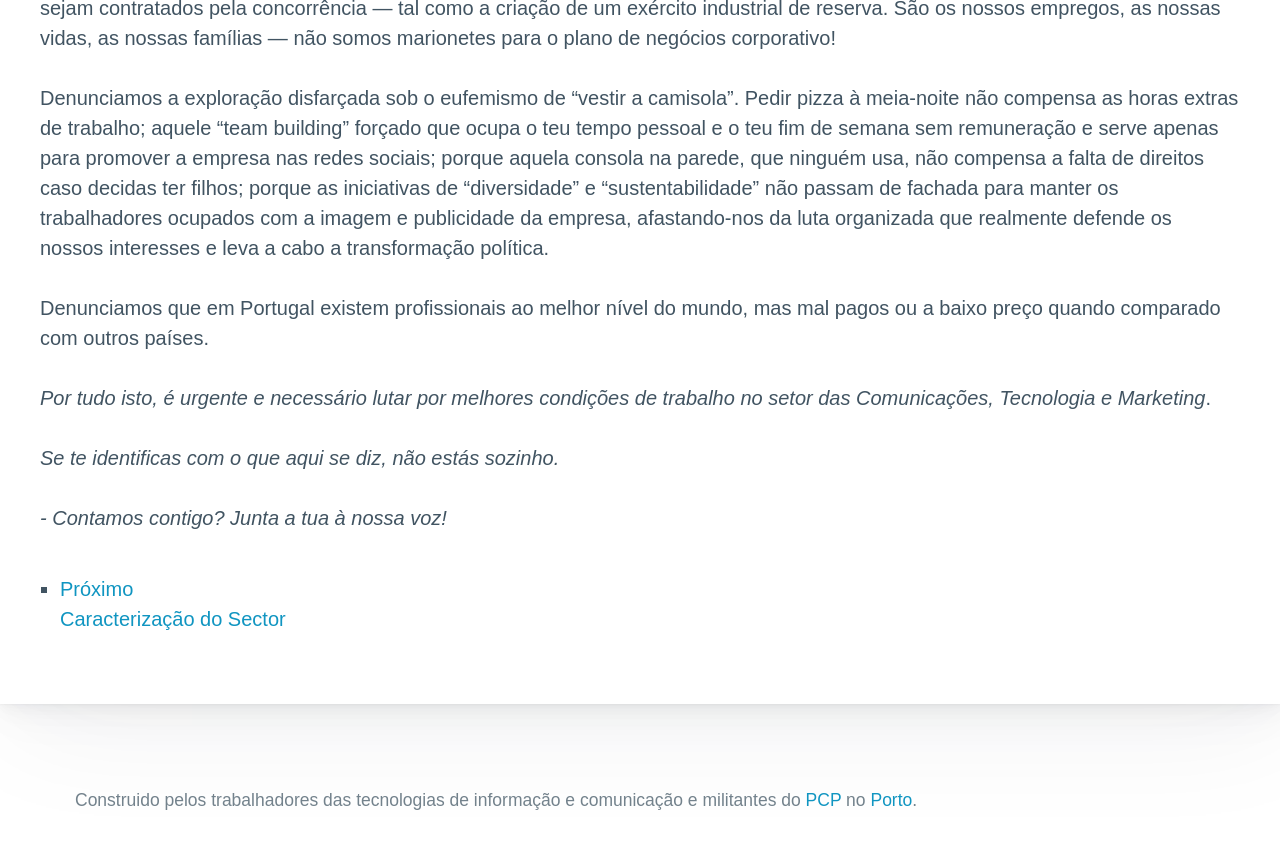
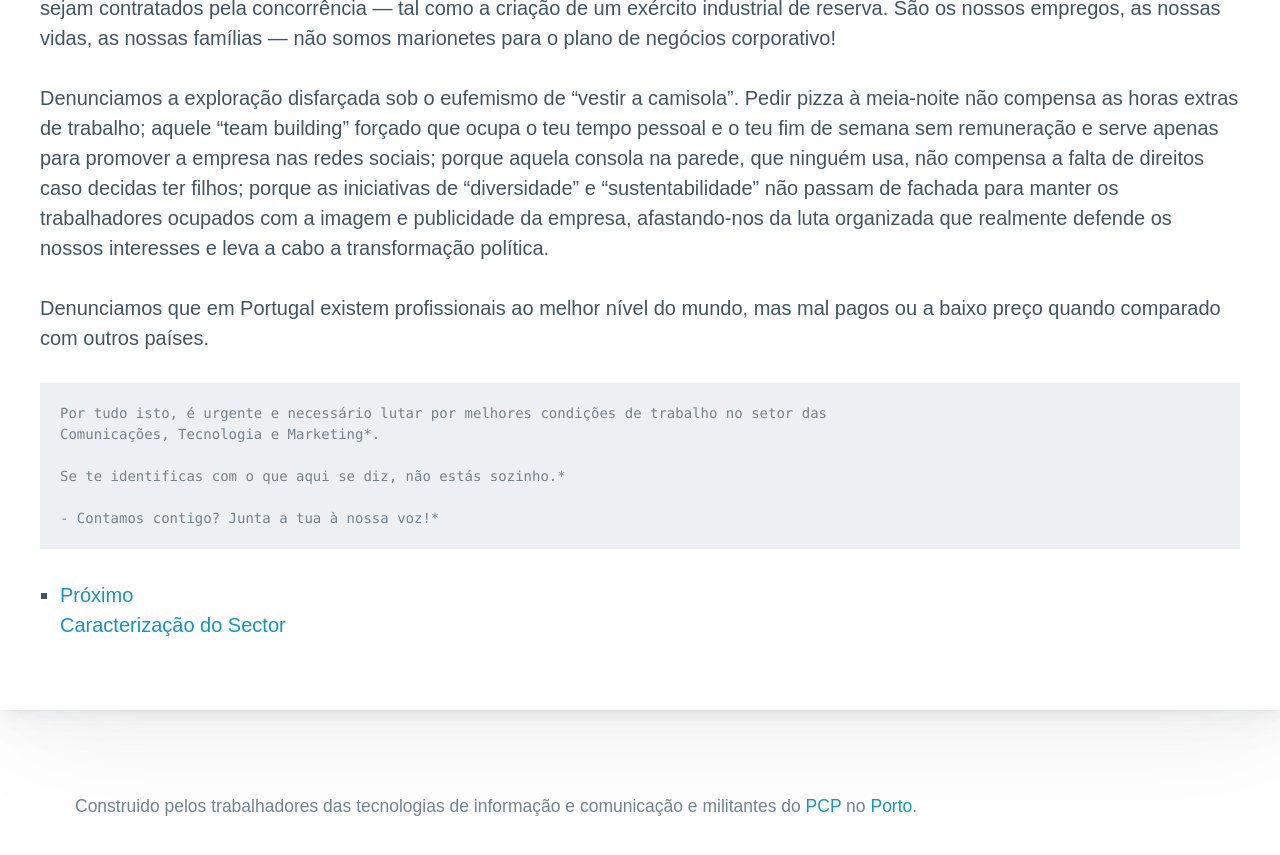
Before and after one commit to comunit-pt/comunit, a Jekyll site: the page built from _posts/2024-02-09-manifesto.md, in a window 1280 px wide and 900 px high, scrolled down 1279 px. Shown: the top 855 px of the window. Built offline with Jekyll 4.4.1, drawn with Linux system fonts in a browser that asks for light colours; some web fonts are replaced.

Commit message:
another layout change

```diff
--- a/_posts/2024-02-09-manifesto.md
+++ b/_posts/2024-02-09-manifesto.md
@@ -54,9 +54,9 @@ realmente defende os nossos interesses e leva a cabo a transformação política
 Denunciamos que em Portugal existem profissionais ao melhor nível do mundo, mas mal pagos ou a baixo
 preço quando comparado com outros países.
 
-*Por tudo isto, é urgente e necessário lutar por melhores condições de trabalho no setor das
-Comunicações, Tecnologia e Marketing*.
+    Por tudo isto, é urgente e necessário lutar por melhores condições de trabalho no setor das
+    Comunicações, Tecnologia e Marketing*.
 
-*Se te identificas com o que aqui se diz, não estás sozinho.*
+    Se te identificas com o que aqui se diz, não estás sozinho.*
 
-*- Contamos contigo? Junta a tua à nossa voz!*
+    - Contamos contigo? Junta a tua à nossa voz!*
```
